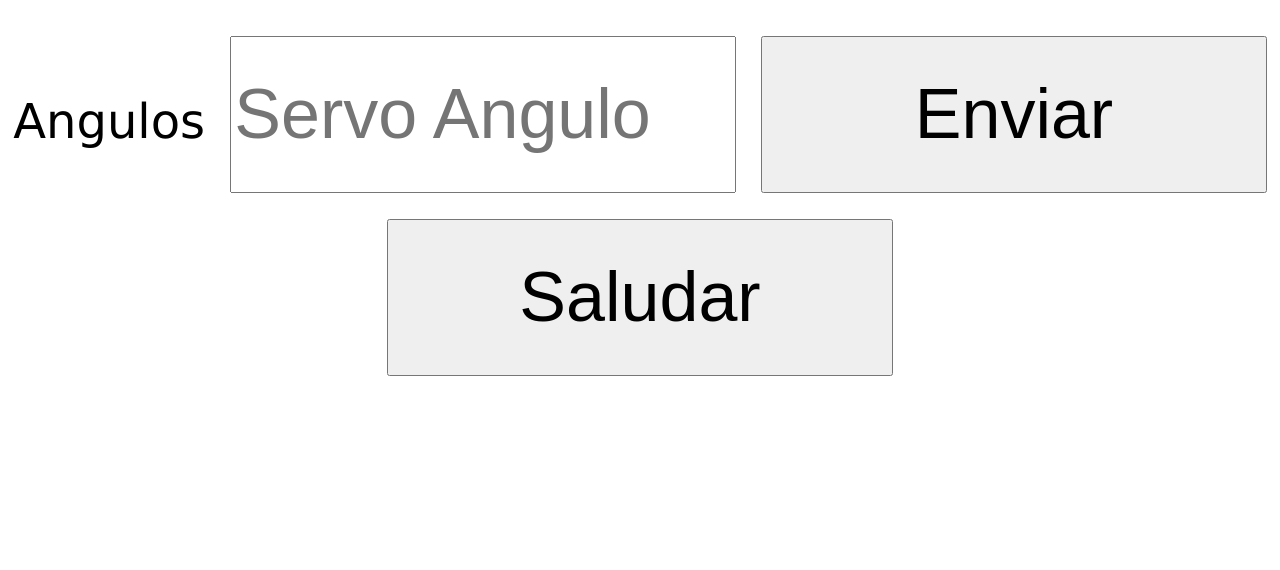
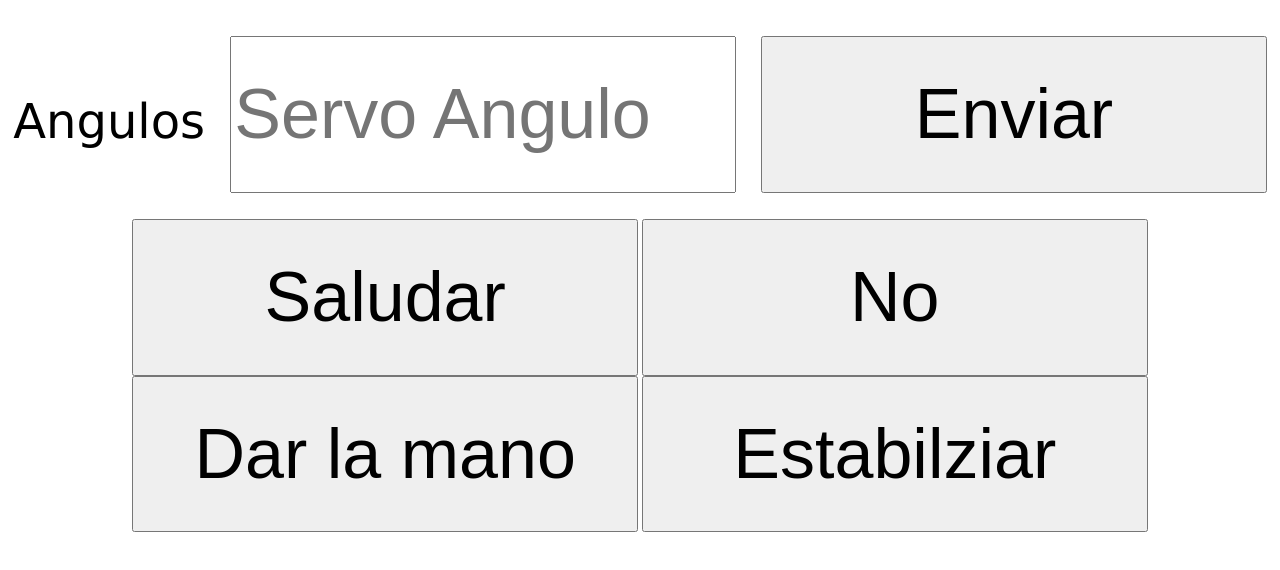
Before and after one commit to proyectoHumanoideTDP2/ProyectoHumanoide, a plain HTML site: page v21ESP/index.html in a window 1280 px wide. Shown: the part 86-656 px from the top of the page. Drawn offline with Linux system fonts and the light colour scheme.

Commit message:
Nuevo Index en el ESP8266
Se agregaron mas botones y se logro la comunicacion con el arduino

```diff
--- a/v21ESP/index.html
+++ b/v21ESP/index.html
@@ -16,7 +16,12 @@
       <input style="height:20%;width:40%;font-size:70px" type="submit" value="Enviar">
       </font>
     </form>
-    <input style="height:20%;width:40%;font-size:70px" type="submit" value="Saludar" method="get" action="saludar1" id="saludar2"  name="saludar3">
+    <form action="" method="get">
+      <button style="height:20%;width:40%;font-size:70px" type="submit" name="funcion" value="1" method="get">Saludar</button>
+      <button style="height:20%;width:40%;font-size:70px" type="submit" name="funcion" value="2" method="get">No</button>
+      <button style="height:20%;width:40%;font-size:70px" type="submit" name="funcion" value="3" method="get">Dar la mano</button>
+      <button style="height:20%;width:40%;font-size:70px" type="submit" name="funcion" value="4" method="get">Estabilziar</button>
+    </form>
 </CENTER>
 
 </body>
```
Also changed, not shown: 2 other files.
